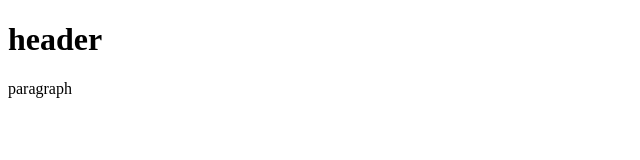
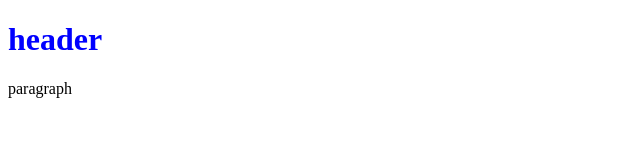
Before and after one commit to duskair/duskair.github.io, a plain HTML site: page index.html in a window 1280 px wide. Shown: the whole page, without its empty margins (0-640 px from the left). Drawn offline with Linux system fonts and the light colour scheme.

Commit message:
Update index.html

```diff
--- a/index.html
+++ b/index.html
@@ -1,7 +1,7 @@
 <!DOCTYPE html>
 <html>
   <body>
-    <h1 style="font-color:blue;">header</h1>
+    <h1 style="color:blue;">header</h1>
       <p>paragraph</p>
   </body>
 </html>
```
